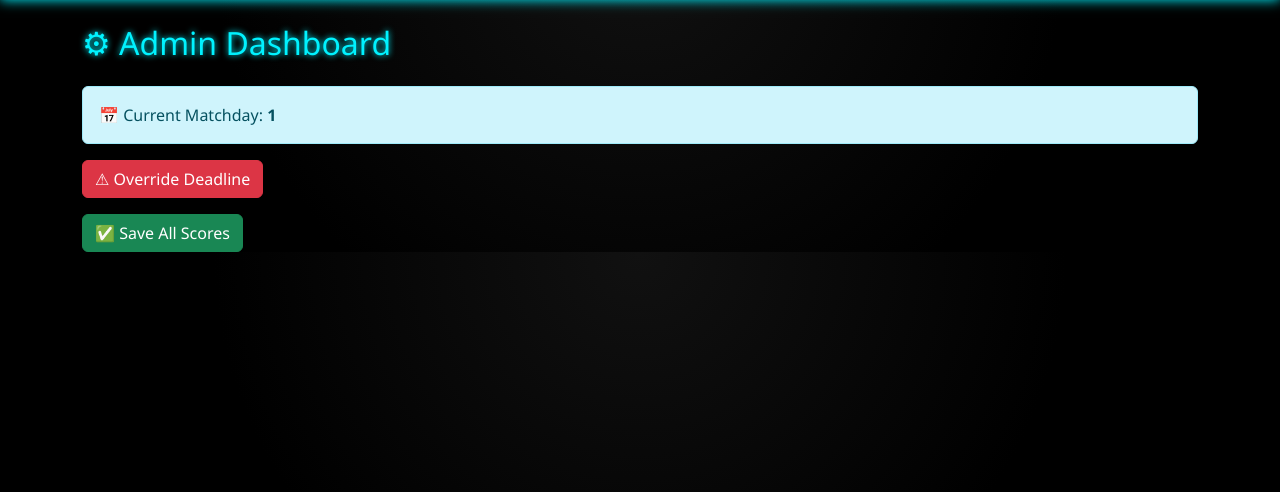
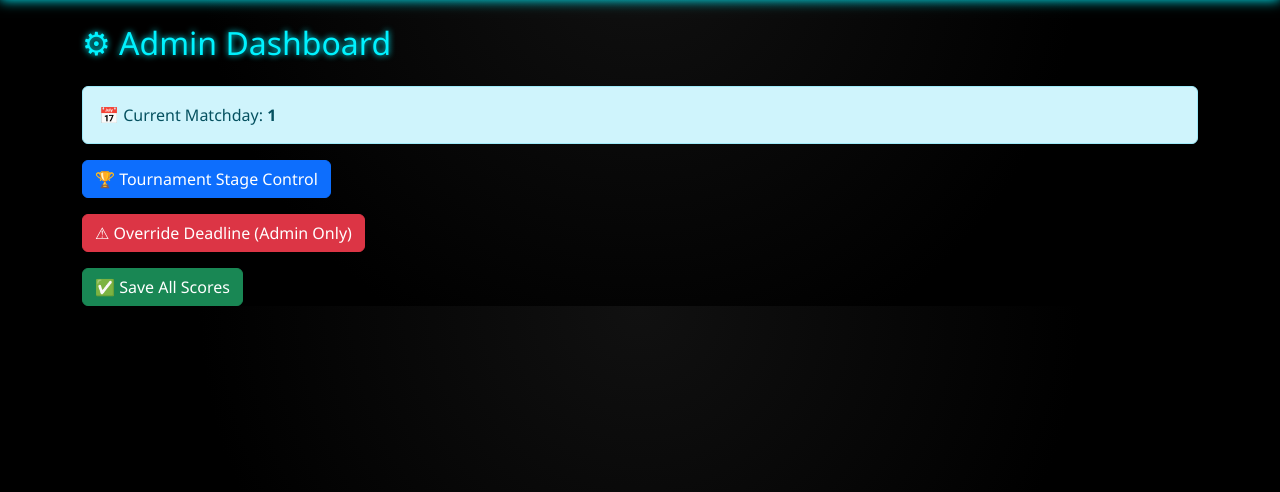
Before and after one commit to Hamza-dev001/football-tournament, a Flask app: page /admin/dashboard in a window 1280 px wide. Shown: the part 56-548 px from the top of the page. Run offline with Flask 3, Linux system fonts and the light colour scheme; a user stored in the database is signed in; data that the repository does not hold is empty.

Commit message:
Rebuilt admin dashboard with stage control restored

```diff
--- a/app/templates/admin_dashboard.html
+++ b/app/templates/admin_dashboard.html
@@ -3,22 +3,33 @@
 
 <h2 class="mb-4">⚙ Admin Dashboard</h2>
 
+<!-- ✅ CURRENT MATCHDAY DISPLAY -->
 <div class="alert alert-info">
     📅 Current Matchday: <strong>{{ current_matchday }}</strong>
 </div>
 
+<!-- ✅ TOURNAMENT STAGE CONTROL BUTTON -->
+<div class="mb-3">
+    <a href="{{ url_for('admin.overview') }}" class="btn btn-primary">
+        🏆 Tournament Stage Control
+    </a>
+</div>
+
+<!-- ✅ OVERRIDE STATUS -->
 {% if override_active %}
 <div class="alert alert-warning">
     👑 Deadline Override is ACTIVE
 </div>
 {% endif %}
 
+<!-- ✅ OVERRIDE BUTTON -->
 <form method="POST" action="{{ url_for('admin.override_deadline') }}" class="mb-3">
     <button type="submit" class="btn btn-danger">
-        ⚠ Override Deadline
+        ⚠ Override Deadline (Admin Only)
     </button>
 </form>
 
+<!-- ✅ SCORE UPDATE FORM -->
 <form method="POST" action="{{ url_for('admin.bulk_update') }}">
 
     {% for stage, matches in data.items() %}
```
